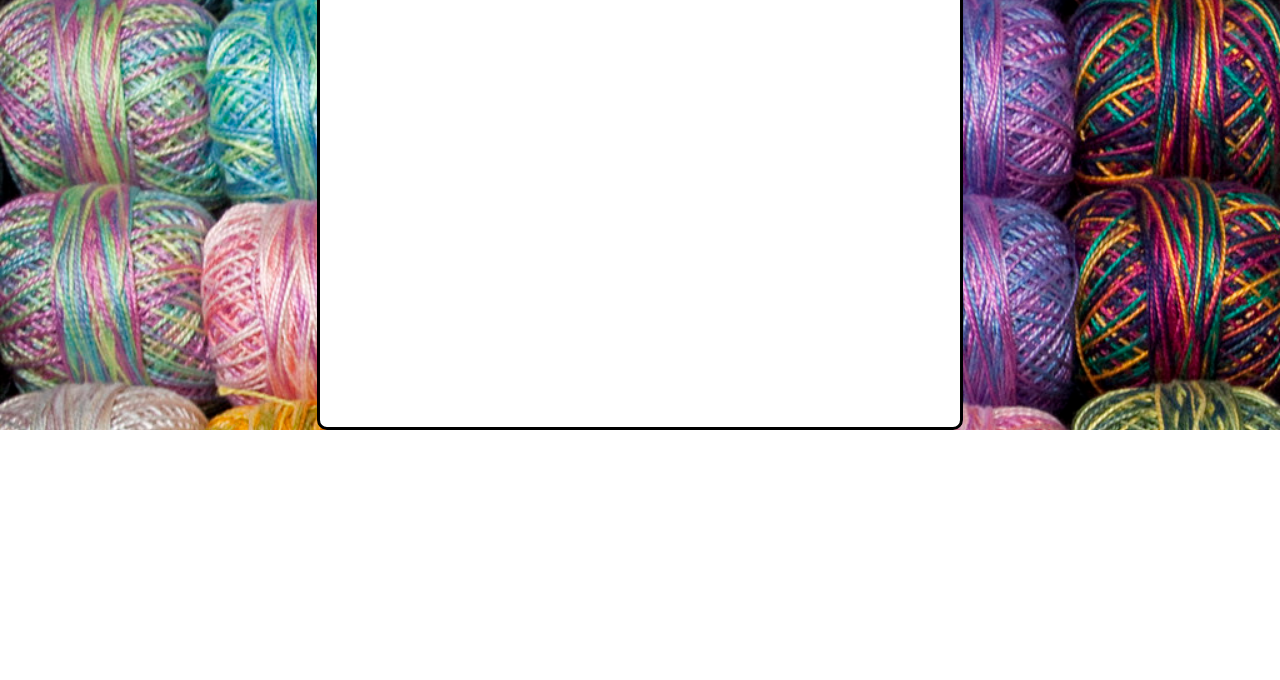
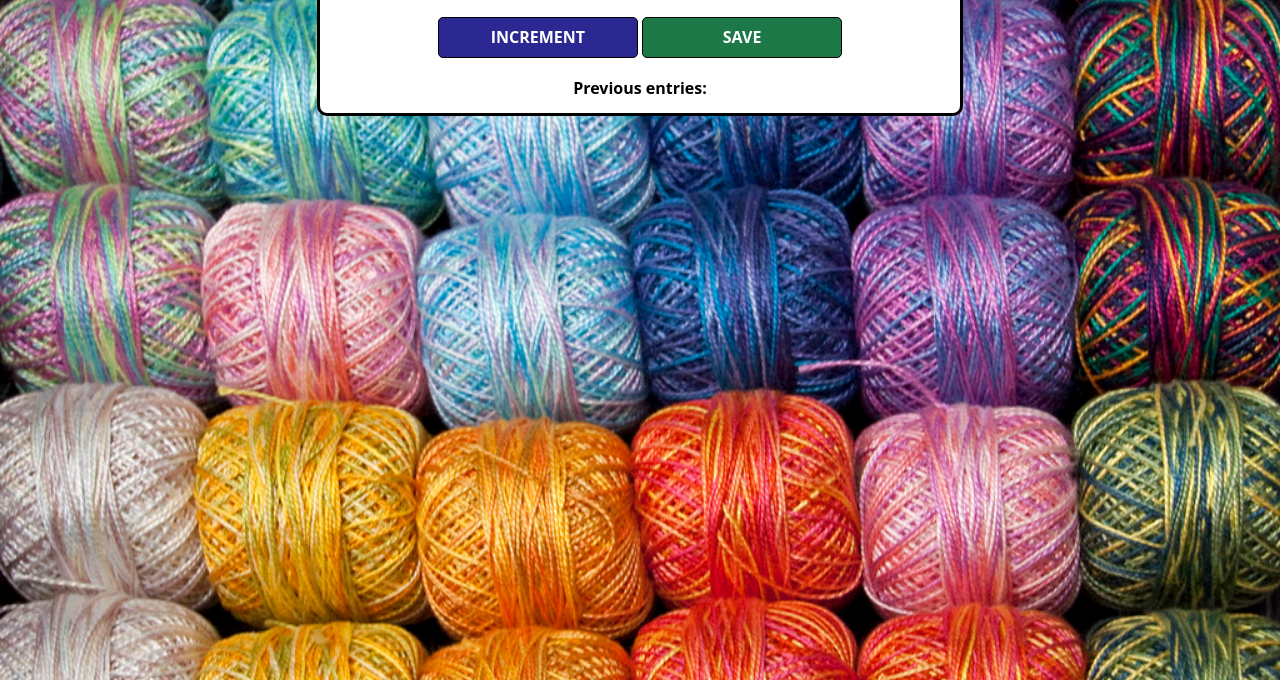
Before and after one commit to vanshika-37/Crochet-Row-Counter, a website built with Vite: page index.html in a window 1280 px wide. Shown: the part 376-1056 px from the top of the page. Before the commit the page ends 806 px from the top, so only its background shows below. Built offline with nearby package versions, Linux system fonts and the light colour scheme.

Commit message:
Update index.css

```diff
--- a/index.css
+++ b/index.css
@@ -9,13 +9,10 @@ body {
 .container {
     background: white;
     max-width: 50%;
-    margin-top: auto;
-    margin-left: auto;
-    margin-right: auto;
-    margin-bottom: auto;
+    margin: auto;
     border: 3px solid black;
     border-radius: 10px;
-    height: 100vh;
+    margin-top: 20%;
 }
 
 h1 {
```
